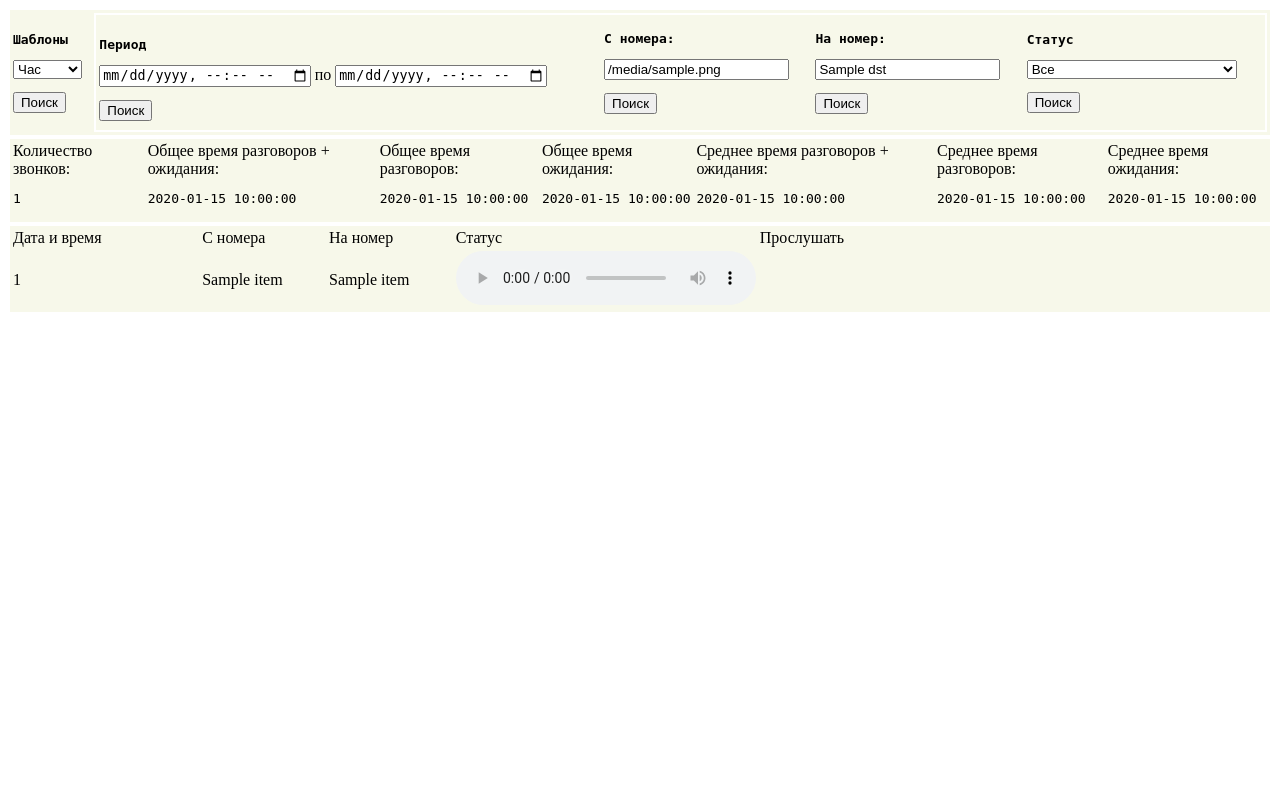
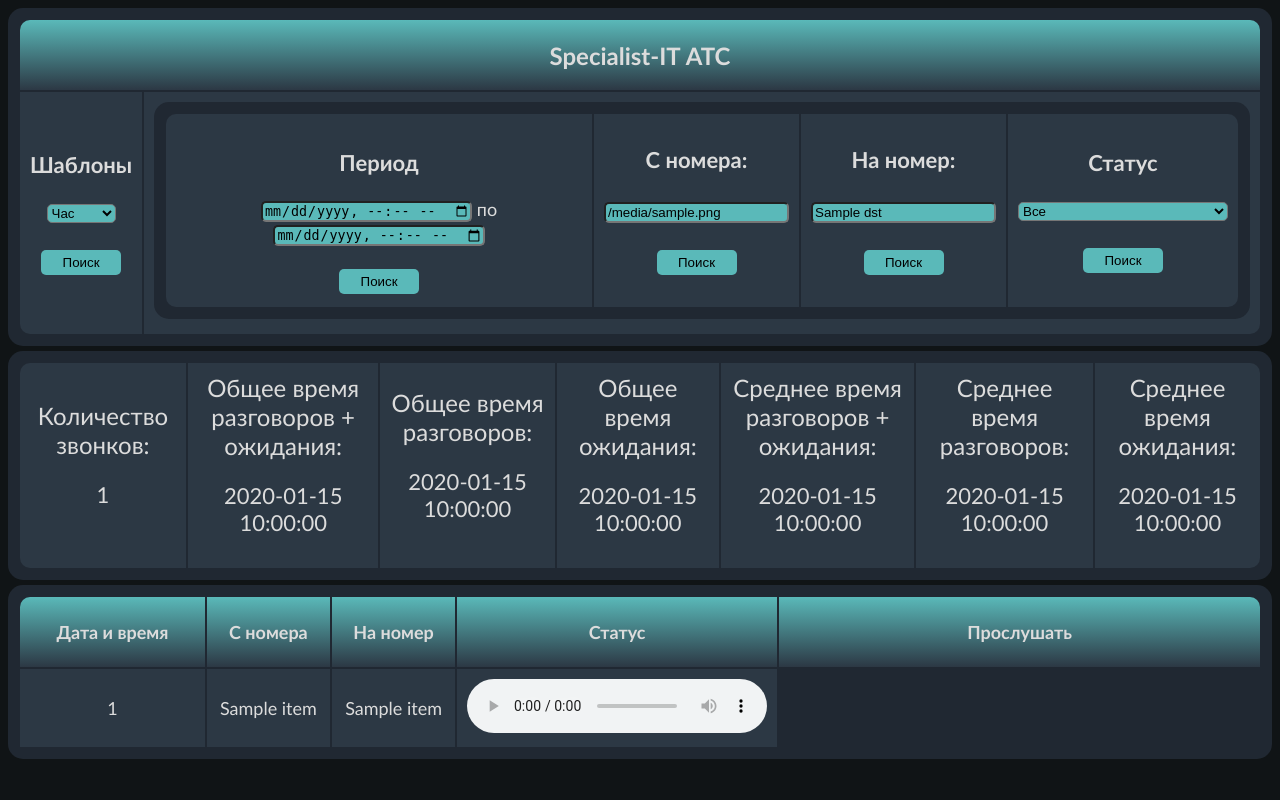
Before and after one commit to fufaeff/asterisk_call_parser, a Flask app: template templates/index.html in a window 1280 px wide. Run offline with Flask 2, Linux system fonts and the light colour scheme; the template is opened without the code that fills it: most values are stand-ins (such as "Sample title", 1, 10 or a date in 2020); parts of the project's set-up code (start-up, migrations or seed data) failed here and were passed over.

Commit message:
Update index.html

```diff
--- a/templates/index.html
+++ b/templates/index.html
@@ -6,12 +6,15 @@
   <title>Парсер Asterisk cdr</title>
  </head>
  <style>
+ body {
+  background-color: #101416;
+  }
  P {
- 	text-align: left;
- 	font-style: normal;
- 	font-family: monospace;
- 	font-size: 16;
- 	color: black
+  text-align: center;
+  font-style: normal;
+  font-family: Calibri,  Arial, Tahoma;
+  font-size: 22px;
+  color: gainsboro;
  }
  H4 {
  	text-align: left;
@@ -21,20 +24,66 @@
  	color: black
  }
  table {
- 	background-color: #F7F8EA;
- 	padding: 4;
-  border: 2px solid #fff;
- 	border-spacing: 4;
- 	width: 100%;
- 	rules: rows;
- 	border-spacing: 10px 20 px
+  width: 100%;
+  border-radius: 15px;
+  font-family: Calibri,  Arial, Tahoma;
+  margin-bottom: 5px;
+  background-color: #202832;
+  padding: 10px;
+  font-size: 18px;
  }
+ td {
+  padding: 10px;
+  text-align: center;
+  color: gainsboro;
+  background-color: #2c3844;
+ }
+ select {
+  background-color: #5ab9b9;
+  border-radius: 5px;
+  outline: none;
+ }
+ input {
+  background-color: #5ab9b9;
+  border-radius: 5px;
+  outline: none;
+ }
+ button {
+  background-color: #5ab9b9;
+  border: none;
+  border-radius: 5px;
+  outline: none;
+  width: 80px;
+  height: 25px;
+  }
+  .table_header {
+   background: linear-gradient(to bottom, #5ab9b9, #2c3844);
+   color: gainsboro;
+   height: 50px;
+  }
+  .busy {
+   background: radial-gradient(#b95555, #2c3844);
+  }
+  .ans {
+   background: radial-gradient(#55b955, #2c3844);
+  }
+  .noAns {
+   background: radial-gradient(#b95533, #2c3844);
+  }
+  .outer {
+   background: radial-gradient(#b9b922, #2c3844);
+  }
  </style>
  <body>
     <!-- Фильтры -->
     <table>
+     										<tr>
+                <td colspan="2" style="border-top-left-radius: 10px; border-top-right-radius: 10px; font-size: 24px; font-weight: bold;" class="table_header">
+                    Specialist-IT АТС
+                </td>
+          </tr>
           <TR CLASS="filters">
-              <TD>
+              <TD style="border-bottom-left-radius: 10px;">
                           <form name="tmpl" id="tmpl" method="post" action="/filters_tmpl">
                               <p><b>Шаблоны</b></p>
                               <select name="tmpl" id="tmpl">
@@ -47,13 +96,13 @@
                           <p><BUTTON TYPE="submit">Поиск</BUTTON>
                           </form>
                           </TD>
-            <TD>
+            <TD style="border-bottom-right-radius: 10px;">
                 <form name=datetime id=datetime method="post" action="/filters">
                     <table>
                         <tr>
 
 
-                            <td>
+                            <td style="border-top-left-radius: 10px; border-bottom-left-radius: 10px;">
                                 <p><b>Период</b></p>
                                 <input type="datetime-local" id="startdate" name="startdate" value="{{ startdate }}"> по
                                 <input type="datetime-local" id="stoptdate" name="stoptdate" value="{{ stoptdate }}">
@@ -75,7 +124,7 @@
                                 <p><BUTTON TYPE="submit">Поиск</BUTTON>
                             </td>
 
-                            <td>
+                            <td style="border-top-right-radius: 10px; border-bottom-right-radius: 10px;">
                                 <p><b>Статус</b></p>
                                 <SELECT name="status">
                                     <OPTION value="all">Все</OPTION>
@@ -101,24 +150,24 @@
       <!-- Суммарная информация -->
     <table>
         <tr>
-                <td>Количество звонков: <p> {{ call_num }} </td>
-                <td>Общее время разговоров + ожидания: <p> {{ sum_time_speak_wait }} </td>
-                <td>Общее время разговоров: <p> {{ sum_time_speak }} </td>
-                <td>Общее время ожидания: <p> {{ sum_time_wait }} </td>
-                <td>Среднее время разговоров + ожидания: <p> {{ average_time_speak_wait }} </td>
-                <td>Среднее время разговоров: <p> {{ average_time_speak }} </td>
-                <td>Среднее время ожидания: <p> {{ average_time_wait }} </td>
+                <td style="border-top-left-radius: 10px; border-bottom-left-radius: 10px; font-size: 24px;">Количество звонков: <p> {{ call_num }} </p></td>
+                <td style="font-size: 24px;">Общее время разговоров + ожидания: <p> {{ sum_time_speak_wait }} </p></td>
+                <td style="font-size: 24px;">Общее время разговоров: <p> {{ sum_time_speak }} </p></td>
+                <td style="font-size: 24px;">Общее время ожидания: <p> {{ sum_time_wait }} </p></td>
+                <td style="font-size: 24px;">Среднее время разговоров + ожидания: <p> {{ average_time_speak_wait }} </p></td>
+                <td style="font-size: 24px;">Среднее время разговоров: <p> {{ average_time_speak }} </p></td>
+                <td style="border-top-right-radius: 10px; border-bottom-right-radius: 10px; font-size: 24px;">Среднее время ожидания: <p> {{ average_time_wait }} </p></td>
         </tr>
     </table>
          <!-- Генератор таблицы с звонками -->
          <table>
              <TR>
                 <!-- <TD>ПН</TD> -->
-                <TD>Дата и время</TD>
-                <TD>С номера</TD>
-                <TD>На номер</TD>
-                <TD>Статус</TD>
-                <TD>Прослушать</TD>
+                <TD class="table_header" style="border-top-left-radius: 10px;"><b>Дата и время</b></TD>
+                <TD class="table_header"><b>С номера</b></TD>
+                <TD class="table_header"><b>На номер</b></TD>
+                <TD class="table_header"><b>Статус</b></TD>
+                <TD class="table_header" style="border-top-right-radius: 10px;"><b>Прослушать</b></TD>
             </TR>
              {% for item in check_answer_list_for_html %}
                 <tr>
@@ -127,25 +176,25 @@
                     <td width="10%">  {{ item[1] }} </td> <!-- Кто звонил -->
                     <td width="10%">  {{ item[2] }} </td> <!-- Куда звонил-->
                     {% if 0 == item[3] %}
-                        <td>Дозвонились. Ожидание: {{ item[8] }} Разговор: {{ item[4] }}</td>
+                        <td class="ans">Дозвонились. Ожидание: {{ item[8] }} Разговор: {{ item[4] }}</td>
                     {% endif %}
                     {% if 1 == item[3] %}
                         {% if 4 == item[9] %}
-                            <td bgcolor="#ECCAB4">Не дозвонились. Ожидание: {{ item[8] }}  </td>
+                            <td class="noAns">Не дозвонились. Ожидание: {{ item[8] }}  </td>
                         {% else %}
                             {% if 0 == item[9] %}
-                                <td bgcolor="#D8DAB7">Не дозвонились. Ожидание: {{ item[8] }}. Перезвонили в {{ item[10] }} с номера {{ item[11] }}</td>
+                                <td class="noAns">Не дозвонились. Ожидание: {{ item[8] }}. Перезвонили в {{ item[10] }} с номера {{ item[11] }}</td>
                             {% else %}
                                 {% if 1 == item[9] %}
-                                    <td bgcolor="#D8DAB7">Не дозвонились. Ожидание: {{ item[8] }}. Перезвонили, без ответа</td>
+                                    <td class="noAns">Не дозвонились. Ожидание: {{ item[8] }}. Перезвонили, без ответа</td>
                                 {% else %}
                                     {% if 2 == item[9] %}
-                                        <td bgcolor="#D8DAB7">Не дозвонились. Ожидание: {{ item[8] }}. Перезвонили, занято</td>
+                                        <td class="noAns">Не дозвонились. Ожидание: {{ item[8] }}. Перезвонили, занято</td>
                                     {% else %}
                                         {% if 3 == item[9] %}
-                                            <td bgcolor="#D8DAB7">Не дозвонились. Ожидание: {{ item[8] }}. Перезвонили, ошибка</td>
+                                            <td class="noAns">Не дозвонились. Ожидание: {{ item[8] }}. Перезвонили, ошибка</td>
                                         {% else %}
-                                            <td bgcolor="#DCF0FB">Исходящий. Не дозвонились. Ожидание: {{ item[8] }} </td>
+                                            <td class="noAns">Исходящий. Не дозвонились. Ожидание: {{ item[8] }} </td>
                                         {% endif %}
                                     {% endif %}
                                 {% endif %}
@@ -153,10 +202,10 @@
                         {% endif %}
                     {% endif %}
                     {% if 2 == item[3] %}
-                        <td bgcolor="#DCF0FB"> Занято </td>
+                        <td class="busy"> Занято </td>
                     {% endif %}
                     {% if 3 == item[3] %}
-                        <td bgcolor="#ECCAB4"> Ошибка </td>
+                        <td class="busy"> Ошибка </td>
                     {% endif %}
                     <td width="15%">  <audio controls >
                             <source src="/audio/{{item[5] }}" type="audio/x-wav;codec=pcm">
```
